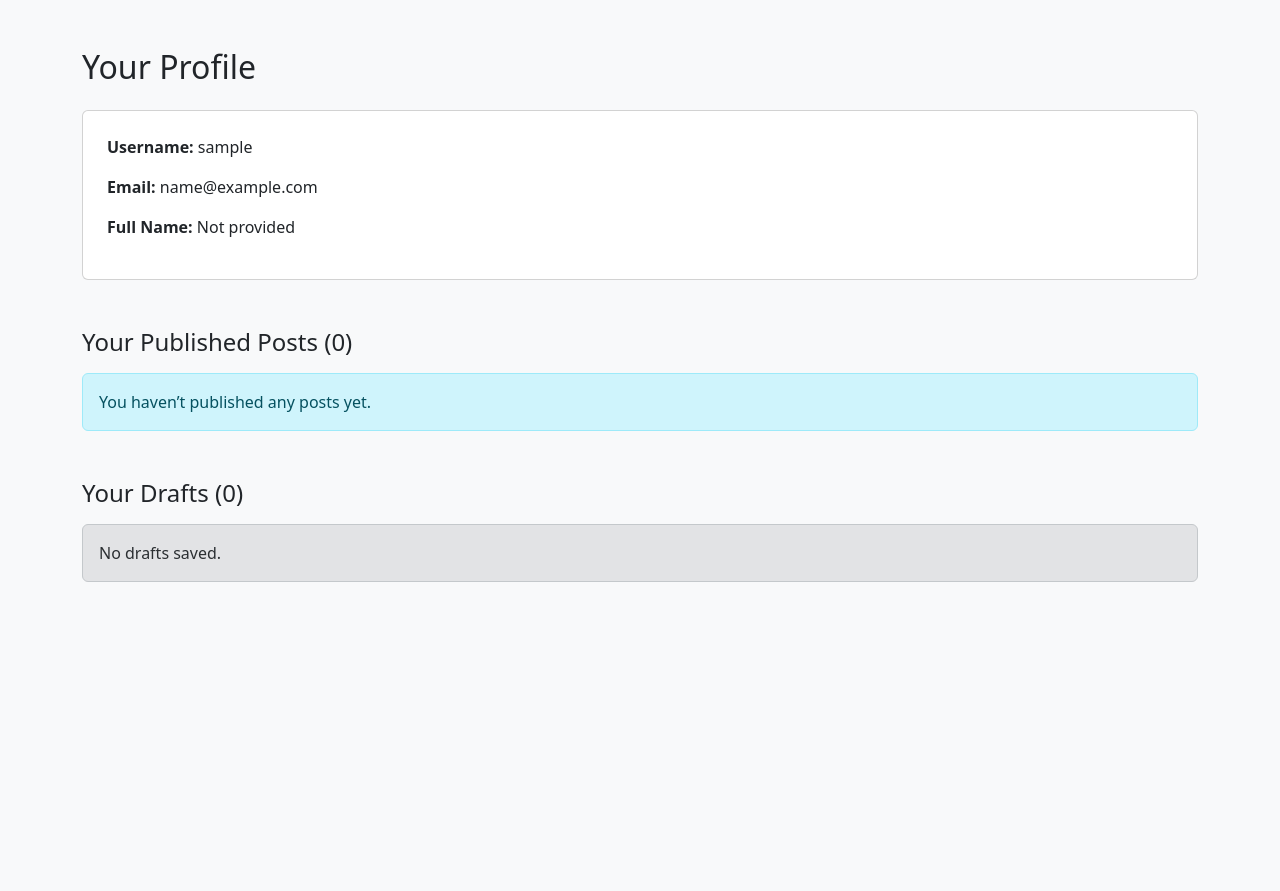
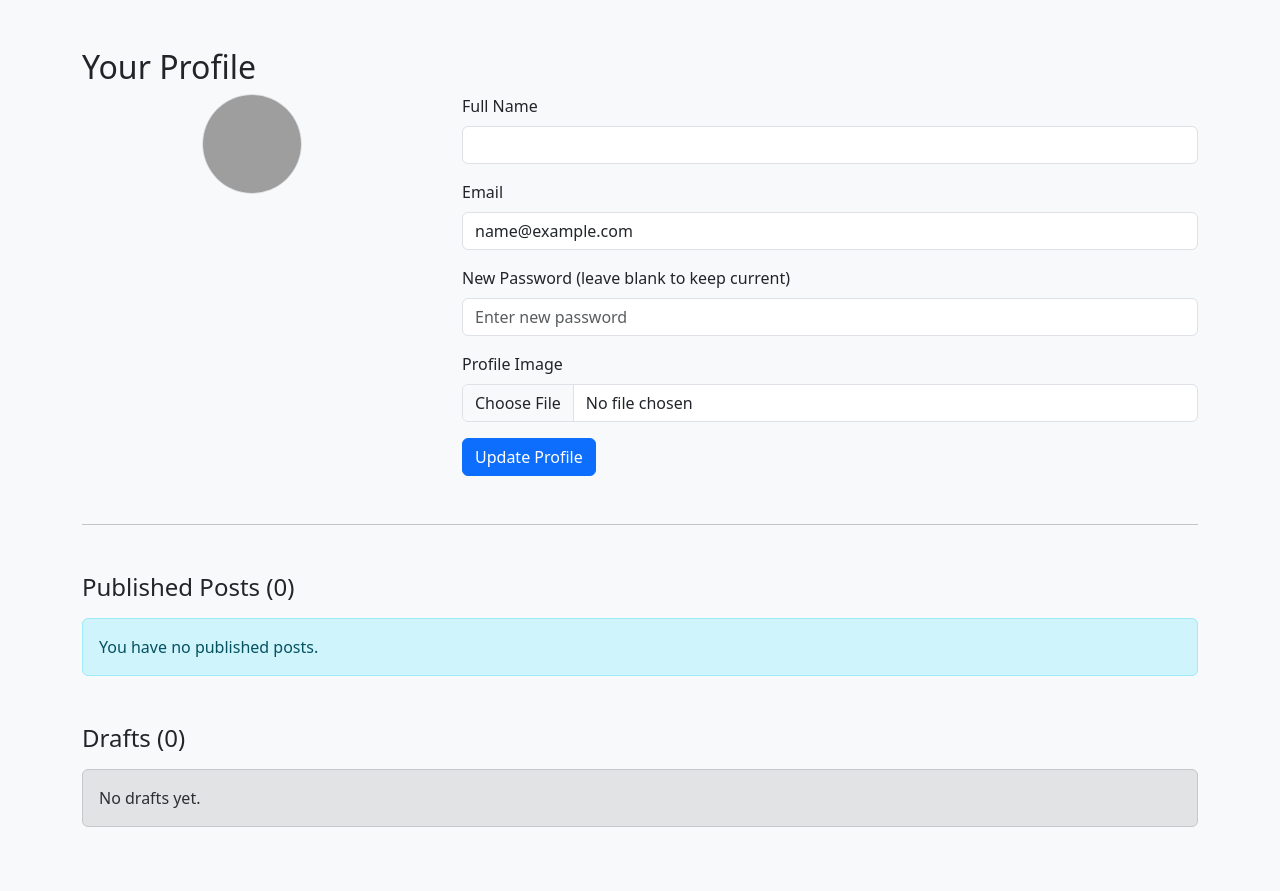
Before and after one commit to Chathuni-Karunarathne/mini-blog, a PHP site: page /profile.php in a window 1280 px wide. Shown: the part 56-947 px from the top of the page. Before the commit the page ends 638 px from the top, so only its background shows below. Run offline with PHP 8.4, Linux system fonts and the light colour scheme; the visitor is signed in with stand-in values (Sample User, id 1); tables that the repository leaves empty or names only in its code hold one stand-in row (values such as "Sample post"); grey boxes are pictures that could not be loaded.

Commit message:
Refactor code structure for improved readability and maintainability

```diff
--- a/public/profile.php
+++ b/public/profile.php
@@ -3,13 +3,79 @@ require __DIR__ . '/../src/helpers/auth.php';
 requireLogin();
 $pdo = require __DIR__ . '/../src/helpers/db.php';
 $user = currentUser();
+$errors = [];
+$success = '';
 
-// Fetch user's posts — both published and drafts
-$stmtPub = $pdo->prepare("SELECT * FROM blogPost WHERE user_id = :uid AND status = 'published' ORDER BY created_at DESC");
+if ($_SERVER['REQUEST_METHOD'] === 'POST') {
+    $full_name = trim($_POST['full_name'] ?? '');
+    $email = trim($_POST['email'] ?? '');
+    $password = trim($_POST['password'] ?? '');
+
+    // --- Image upload ---
+    $profileImagePath = $user['profile_image'] ?? null;
+    if (!empty($_FILES['profile_image']) && $_FILES['profile_image']['error'] !== UPLOAD_ERR_NO_FILE) {
+        $allowed = ['image/jpeg', 'image/png', 'image/gif'];
+        $file = $_FILES['profile_image'];
+
+        if ($file['error'] !== UPLOAD_ERR_OK) {
+            $errors[] = "Error uploading profile image.";
+        } elseif ($file['size'] > (2 * 1024 * 1024)) {
+            $errors[] = "Profile image must be under 2MB.";
+        } elseif (!in_array(mime_content_type($file['tmp_name']), $allowed)) {
+            $errors[] = "Only JPG, PNG, GIF images allowed.";
+        } else {
+            $ext = pathinfo($file['name'], PATHINFO_EXTENSION);
+            $safe = bin2hex(random_bytes(8)) . '.' . $ext;
+            $dest = __DIR__ . '/../uploads/profile_' . $safe;
+
+            if (!move_uploaded_file($file['tmp_name'], $dest)) {
+                $errors[] = "Failed to move uploaded profile image.";
+            } else {
+                // remove old image if exists
+                if ($profileImagePath && file_exists(__DIR__ . '/../' . $profileImagePath)) {
+                    @unlink(__DIR__ . '/../' . $profileImagePath);
+                }
+                $profileImagePath = 'uploads/profile_' . $safe;
+            }
+        }
+    }
+
+    if (empty($errors)) {
+        $params = [
+            'full_name' => $full_name,
+            'email' => $email,
+            'profile_image' => $profileImagePath,
+            'id' => $user['id'],
+        ];
+        $sql = "UPDATE user SET full_name=:full_name, email=:email, profile_image=:profile_image";
+
+        // handle password update only if entered
+        if (!empty($password)) {
+            $sql .= ", password_hash=:password_hash";
+            $params['password_hash'] = password_hash($password, PASSWORD_DEFAULT);
+        }
+
+        $sql .= " WHERE id=:id";
+        $stmt = $pdo->prepare($sql);
+        $stmt->execute($params);
+
+        // update session user data
+        $stmt2 = $pdo->prepare("SELECT * FROM user WHERE id=:id");
+        $stmt2->execute(['id' => $user['id']]);
+        $updatedUser = $stmt2->fetch();
+        loginUser($updatedUser);
+
+        $success = "Profile updated successfully!";
+        $user = $updatedUser;
+    }
+}
+
+// fetch posts
+$stmtPub = $pdo->prepare("SELECT * FROM blogPost WHERE user_id = :uid AND status='published' ORDER BY created_at DESC");
 $stmtPub->execute(['uid' => $user['id']]);
 $published = $stmtPub->fetchAll();
 
-$stmtDraft = $pdo->prepare("SELECT * FROM blogPost WHERE user_id = :uid AND status = 'draft' ORDER BY created_at DESC");
+$stmtDraft = $pdo->prepare("SELECT * FROM blogPost WHERE user_id = :uid AND status='draft' ORDER BY created_at DESC");
 $stmtDraft->execute(['uid' => $user['id']]);
 $drafts = $stmtDraft->fetchAll();
 ?>
@@ -24,45 +90,89 @@ $drafts = $stmtDraft->fetchAll();
 <?php include __DIR__ . '/../src/partials/navbar.php'; ?>
 
 <div class="container py-5">
-  <h2 class="mb-4">Your Profile</h2>
+  <h2>Your Profile</h2>
 
-  <div class="card mb-4 p-4">
-    <p><strong>Username:</strong> <?= htmlspecialchars($user['username']) ?></p>
-    <p><strong>Email:</strong> <?= htmlspecialchars($user['email']) ?></p>
-    <p><strong>Full Name:</strong> <?= htmlspecialchars($user['full_name'] ?? 'Not provided') ?></p>
+  <?php if ($errors): ?>
+    <div class="alert alert-danger"><ul><?php foreach ($errors as $e): ?><li><?= htmlspecialchars($e) ?></li><?php endforeach; ?></ul></div>
+  <?php endif; ?>
+  <?php if ($success): ?>
+    <div class="alert alert-success"><?= htmlspecialchars($success) ?></div>
+  <?php endif; ?>
+
+  <div class="row">
+    <div class="col-md-4 text-center">
+      <?php
+$profileImage = !empty($user['profile_image'])
+    ? '/mini-blog/' . htmlspecialchars($user['profile_image'])
+    : '/mini-blog/public/assets/default-avatar.png';
+?>
+<img src="<?= $profileImage ?>" class="rounded-circle me-3 border" width="100" height="100" style="object-fit: cover;">
+    </div>
+
+    <div class="col-md-8">
+      <form method="post" enctype="multipart/form-data">
+        <div class="mb-3">
+          <label class="form-label">Full Name</label>
+          <input type="text" name="full_name" class="form-control" value="<?= htmlspecialchars($user['full_name'] ?? '') ?>">
+        </div>
+        <div class="mb-3">
+          <label class="form-label">Email</label>
+          <input type="email" name="email" class="form-control" value="<?= htmlspecialchars($user['email']) ?>">
+        </div>
+        <div class="mb-3">
+          <label class="form-label">New Password (leave blank to keep current)</label>
+          <input type="password" name="password" class="form-control" placeholder="Enter new password">
+        </div>
+        <div class="mb-3">
+          <label class="form-label">Profile Image</label>
+          <input type="file" name="profile_image" class="form-control" accept="image/*">
+        </div>
+        <button class="btn btn-primary">Update Profile</button>
+      </form>
+    </div>
   </div>
 
-  <h4 class="mt-5 mb-3">Your Published Posts (<?= count($published) ?>)</h4>
+  <hr class="my-5">
+
+  <h4 class="mb-3">Published Posts (<?= count($published) ?>)</h4>
   <?php if ($published): ?>
     <?php foreach ($published as $p): ?>
       <div class="card mb-3">
         <div class="card-body">
           <h5 class="card-title"><?= htmlspecialchars($p['title']) ?></h5>
-          <p class="card-text text-muted"><?= htmlspecialchars($p['created_at']) ?></p>
           <a href="view_post.php?slug=<?= urlencode($p['slug']) ?>" class="btn btn-sm btn-outline-primary">View</a>
+          <a href="edit_post.php?id=<?= urlencode($p['id']) ?>" class="btn btn-sm btn-outline-secondary">Edit</a>
+          <form method="post" action="delete_post.php" style="display:inline">
+            <input type="hidden" name="id" value="<?= htmlspecialchars($p['id']) ?>">
+            <input type="hidden" name="csrf_token" value="<?= htmlspecialchars(ensureCsrfToken()) ?>">
+            <button type="submit" class="btn btn-sm btn-outline-danger">Delete</button>
+          </form>
         </div>
       </div>
     <?php endforeach; ?>
   <?php else: ?>
-    <div class="alert alert-info">You haven’t published any posts yet.</div>
+    <div class="alert alert-info">You have no published posts.</div>
   <?php endif; ?>
 
-  <h4 class="mt-5 mb-3">Your Drafts (<?= count($drafts) ?>)</h4>
+  <h4 class="mt-5 mb-3">Drafts (<?= count($drafts) ?>)</h4>
   <?php if ($drafts): ?>
     <?php foreach ($drafts as $d): ?>
       <div class="card mb-3 border-warning">
         <div class="card-body">
           <h5 class="card-title"><?= htmlspecialchars($d['title']) ?></h5>
-          <p class="card-text text-muted"><?= htmlspecialchars($d['created_at']) ?></p>
-          <a href="edit_post.php?id=<?= urlencode($d['id']) ?>" class="btn btn-sm btn-outline-warning">Edit Draft</a>
+          <a href="edit_post.php?id=<?= urlencode($d['id']) ?>" class="btn btn-sm btn-outline-warning">Edit</a>
+          <form method="post" action="publish_post.php" style="display:inline">
+            <input type="hidden" name="id" value="<?= htmlspecialchars($d['id']) ?>">
+            <input type="hidden" name="csrf_token" value="<?= htmlspecialchars(ensureCsrfToken()) ?>">
+            <button type="submit" class="btn btn-sm btn-success">Publish</button>
+          </form>
         </div>
       </div>
     <?php endforeach; ?>
   <?php else: ?>
-    <div class="alert alert-secondary">No drafts saved.</div>
+    <div class="alert alert-secondary">No drafts yet.</div>
   <?php endif; ?>
 
 </div>
-
 </body>
 </html>
```
Also changed, not shown: public/edit_post.php (+7 -10 lines), public/new_post.php (+9 -12 lines), public/publish_post.php (added, +24 -0 lines), public/assets/default-avatar.jpg (added), public/assets/profilr_pic.png (added), uploads/56cdda7c410e610c.jpg (added), uploads/profile_e41f7b95f4ba4cff.jpg (added).
